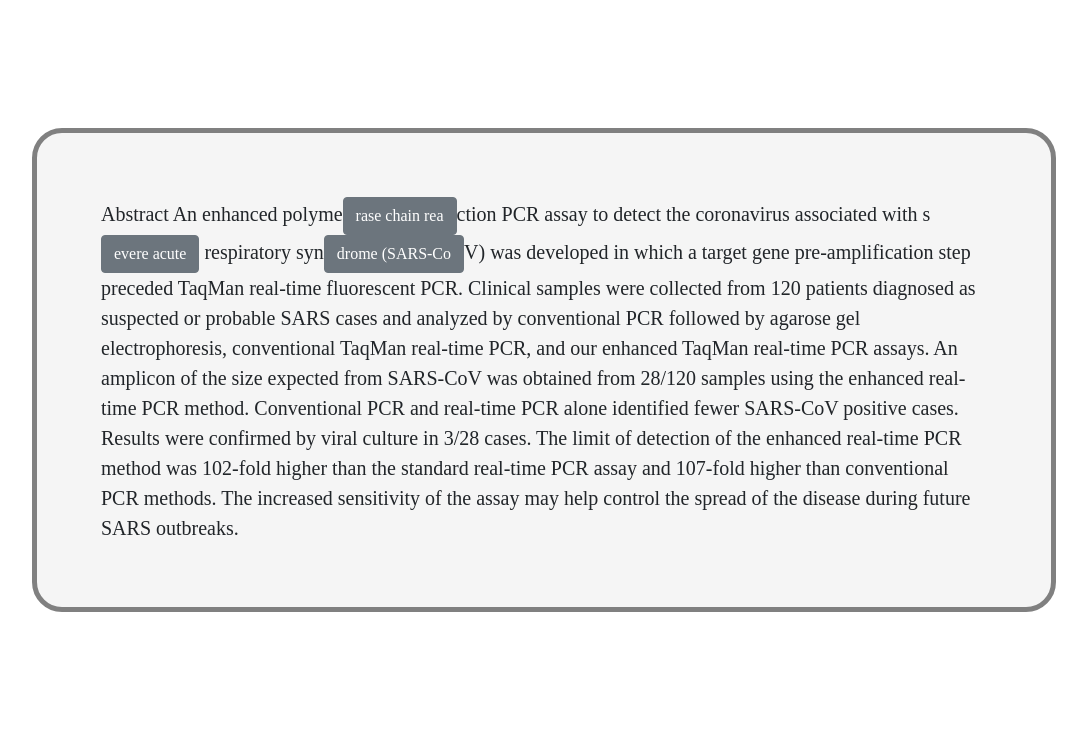
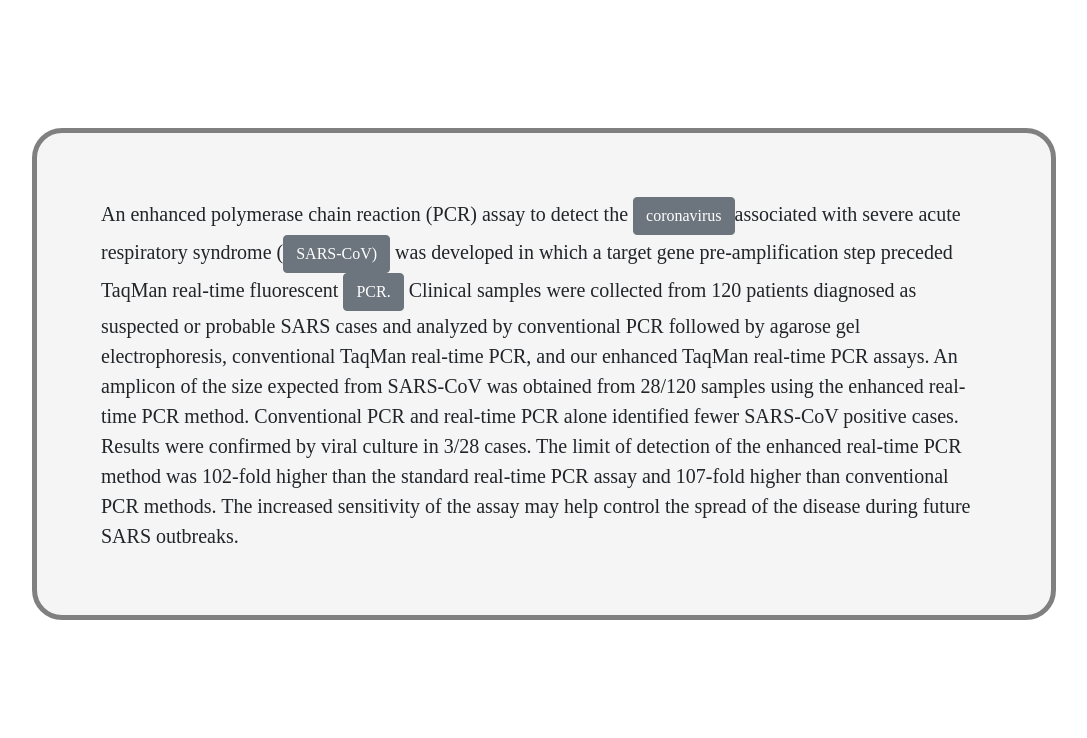
Before and after one commit to issa-project/visualization, a React (Create React App) app: page / in a window 1280 px wide. Shown: the top 738 px of the page, without its empty margins (96-1183 px from the left). Built offline with nearby package versions, Linux system fonts and the light colour scheme.

Commit message:
Add links to dataInfo Component #6

```diff
--- a/src/App.js
+++ b/src/App.js
@@ -1,13 +1,13 @@
 
 import './App.css';
-import TextHighlight from './Component/TextHighlight';
+//import TextHighlight from './Component/TextHighlight';
 import TextHighlight2 from './Component/TextHighlight2';
 
 
 function App() {
   return (
       <div>
-        <TextHighlight/>
+
           <TextHighlight2/>
       </div>
 
--- a/src/Component/DataInfo.css
+++ b/src/Component/DataInfo.css
@@ -2,3 +2,7 @@
     width: 60px;
     background-color: #61dafb;
 }
+
+.linkContent {
+    background-color: grey;
+}
--- a/src/Component/DataInfo.js
+++ b/src/Component/DataInfo.js
@@ -1,5 +1,8 @@
 import React, { useState } from 'react';
 import { Button, Popover, PopoverHeader, PopoverBody } from 'reactstrap';
+import wikiLogo from './wiki.png';
+//import geoLogo from 'Geo.png';
+
 import 'bootstrap/dist/css/bootstrap.min.css';
 
 const DataInfo = (props) => {
@@ -15,6 +18,10 @@ const DataInfo = (props) => {
             <Popover placement="top" isOpen={popoverOpen} target={props.index} toggle={toggle}>
                 <PopoverHeader> {props.title} </PopoverHeader>
                 <PopoverBody> {props.content} </PopoverBody>
+                <div className= "linkContent">
+                    <span className="imgLink"><img src={wikiLogo} alt="wikidata logo"/> </span>
+                    <a href={props.linkData}> {props.title}</a>
+                </div>
             </Popover>
         </span>
     );
--- a/src/Component/TextHighlight.js
+++ b/src/Component/TextHighlight.js
@@ -31,6 +31,7 @@ class TextHighlight extends Component {
             {start: 127, end : 140, title : "titre 3", content : "conteent 3"}
         ];
 
+
         let result = [];
         let begin = 0;
         for (let i = 0; i < meta.length; i++) {
--- a/src/Component/TextHighlight2.js
+++ b/src/Component/TextHighlight2.js
@@ -10,13 +10,14 @@ class TextHighlight2 extends Component {
     constructor(props) {
         super(props);
         this.state = {
-            text: `Abstract An enhanced polymerase chain reaction PCR assay to detect the coronavirus associated with severe acute respiratory syndrome (SARS-CoV) was developed in which a target gene pre-amplification step preceded TaqMan real-time fluorescent PCR.
-                Clinical samples were collected from 120 patients diagnosed as suspected or probable SARS cases and analyzed by conventional PCR followed by agarose gel electrophoresis, conventional TaqMan real-time PCR, and our enhanced TaqMan real-time PCR assays.
-                An amplicon of the size expected from SARS-CoV was obtained from 28/120 samples using the enhanced real-time PCR method.
-                Conventional PCR and real-time PCR alone identified fewer SARS-CoV positive cases. Results were confirmed by viral culture in 3/28 cases. The limit of detection of the enhanced real-time PCR method was 102-fold higher than the standard real-time PCR assay and 107-fold higher than conventional PCR methods.
-                The increased sensitivity of the assay may help control the spread of the disease during future SARS outbreaks.`,
-            meta:  [ {start: 27, end : 40, title : "titre 1", content : "conteent 1"}, {start: 100, end : 110, title : "titre 2", content : "conteent 2"},
-                {start: 127, end : 140, title : "titre 3", content : "conteent 3"}]
+            text: `An enhanced polymerase chain reaction (PCR) assay to detect the coronavirus associated with severe acute respiratory syndrome (SARS-CoV) was developed in which a target gene pre-amplification step preceded TaqMan real-time fluorescent PCR. Clinical samples were collected from 120 patients diagnosed as suspected or probable SARS cases and analyzed by conventional PCR followed by agarose gel electrophoresis, conventional TaqMan real-time PCR, and our enhanced TaqMan real-time PCR assays. An amplicon of the size expected from SARS-CoV was obtained from 28/120 samples using the enhanced real-time PCR method. Conventional PCR and real-time PCR alone identified fewer SARS-CoV positive cases. Results were confirmed by viral culture in 3/28 cases. The limit of detection of the enhanced real-time PCR method was 102-fold higher than the standard real-time PCR assay and 107-fold higher than conventional PCR methods. The increased sensitivity of the assay may help control the spread of the disease during future SARS outbreaks.`,
+            meta:  [
+                {start: 64, end : 75, title : "coronavirus", content : "group of related viruses that cause diseases in mammals and birds", linkData :"https://www.wikidata.org/wiki/Q89469904"},
+                {start: 127, end : 135, title : "SARS-CoV", content : "viral strain that causes severe acute respiratory syndrome (SARS)", linkData :"https://www.wikidata.org/wiki/Q85438966"},
+                {start: 235, end : 238, title : "PCR", content : "In vitro method for producing large amounts of specific DNA or RNA fragments from small amounts of short oligonucleotide primers", linkData : "http://wikidata.org/entity/Q176996"},
+                ],
+
+
 
         }
     }
```
Also changed, not shown: src/Component/Geo.png (added), src/Component/wiki.png (added).
